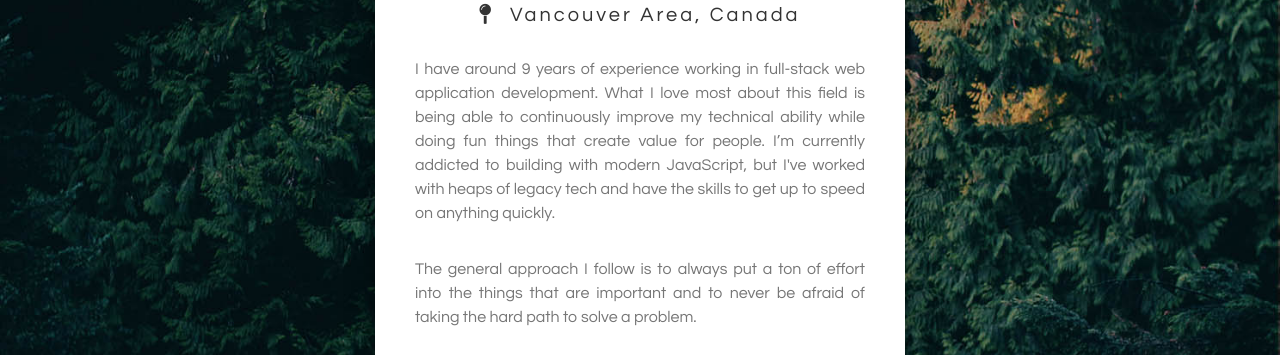
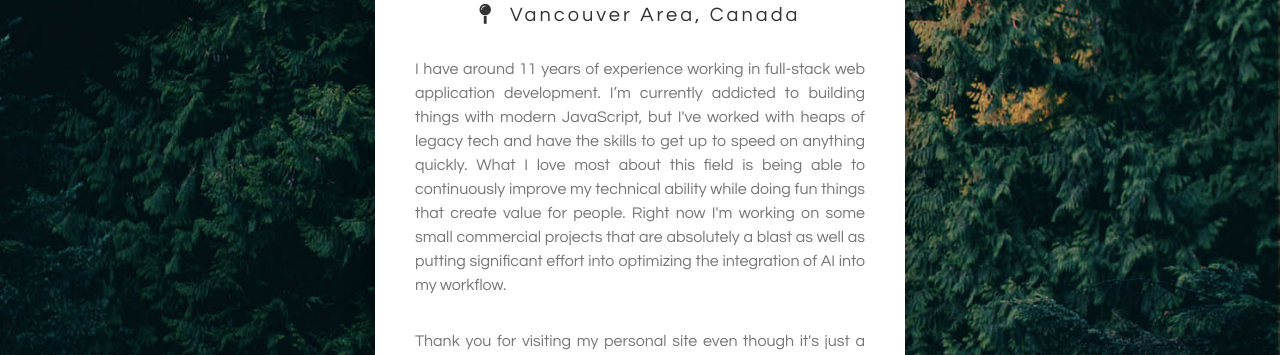
Before and after one commit to dsuv/dsuv.github.io, a plain HTML site: page index.html in a window 1280 px wide. Shown: the part 209-564 px from the top of the page. Drawn offline with Linux system fonts and the light colour scheme.

Commit message:
Updated text to be more modern

```diff
--- a/index.html
+++ b/index.html
@@ -160,18 +160,23 @@
         Area, Canada
       </h3>
       <p class="card__text-content">
-        I have around 9 years of experience working in full-stack web
-        application development. What I love most about this field is being able
-        to continuously improve my technical ability while doing fun things that
-        create value for people. I’m currently addicted to building with modern
-        JavaScript, but I've worked with heaps of legacy tech and have the
-        skills to get up to speed on anything quickly.
+        I have around 11 years of experience working in full-stack web
+        application development. I’m currently addicted to building things with
+        modern JavaScript, but I've worked with heaps of legacy tech and have
+        the skills to get up to speed on anything quickly. What I love most
+        about this field is being able to continuously improve my technical
+        ability while doing fun things that create value for people. Right now
+        I'm working on some small commercial projects that are absolutely a
+        blast as well as putting significant effort into optimizing the
+        integration of AI into my workflow.
       </p>
+
       <p class="card__text-content">
-        The general approach I follow is to always put a ton of effort into the
-        things that are important and to never be afraid of taking the hard path
-		to solve a problem.
+        Thank you for visiting my personal site even though it's just a
+        placeholder for easy maintenence purposes. I wish you all the best and
+        hope you have a fantastic rest of your day.
       </p>
+      <p class="card__text-content"></p>
       <ul class="icon-link-list">
         <li class="icon-link-list__li">
           <a class="icon-link-list__a" href="https://www.linkedin.com/in/dsuv/"
```
